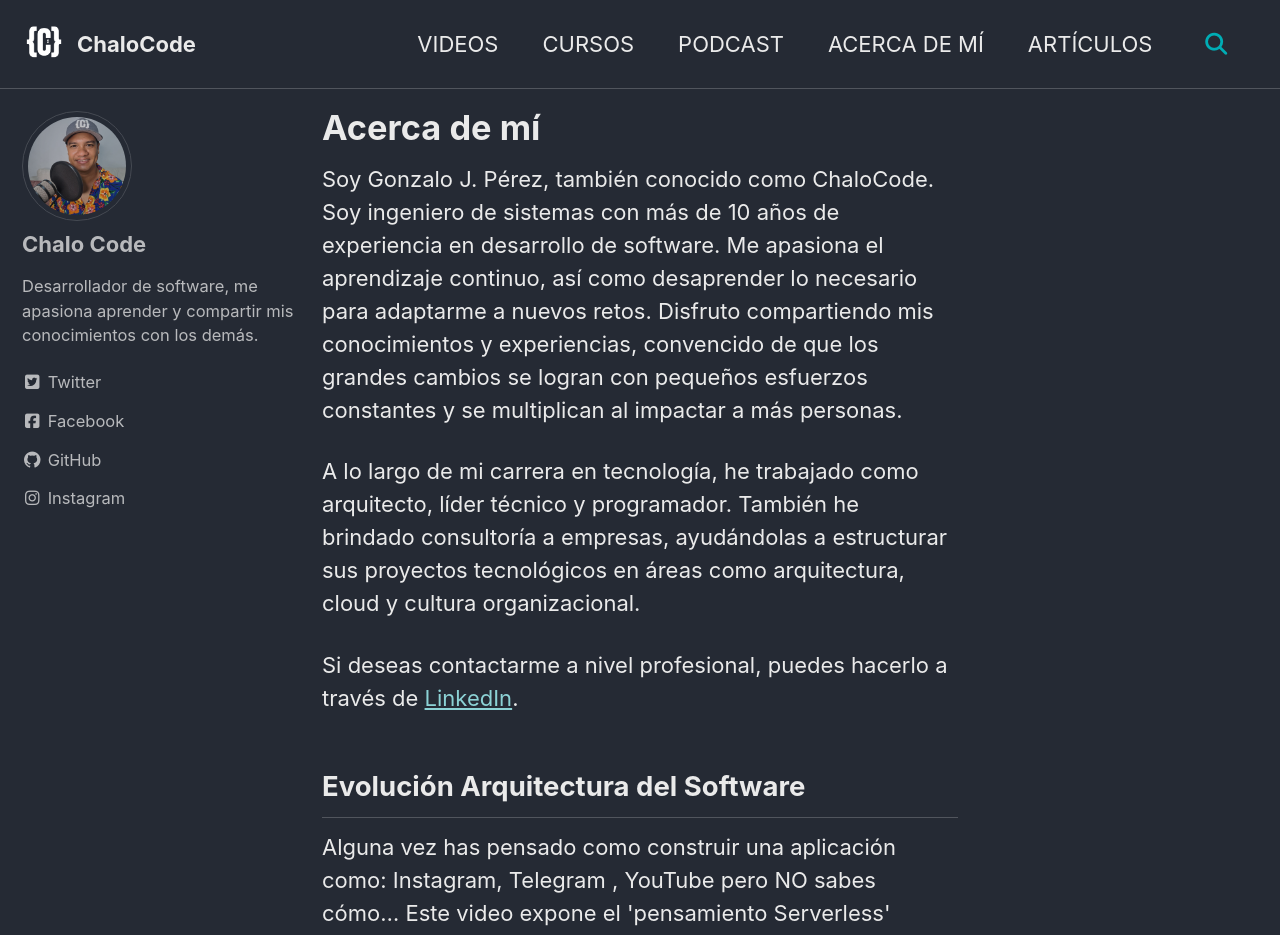
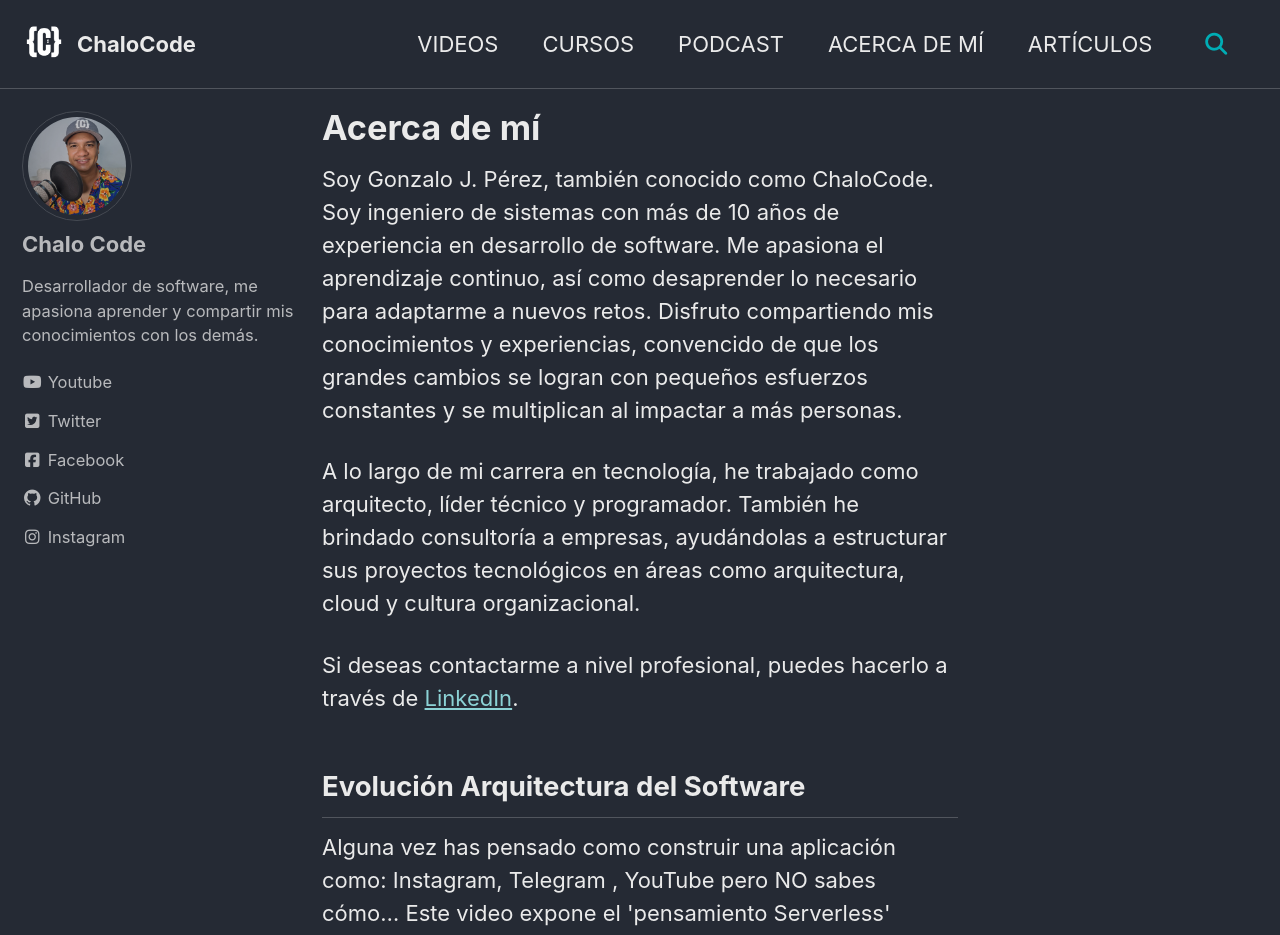
Before and after one commit to ChaloCode/ChaloCode.github.io, a Jekyll site: the page built from _pages/about.md, in a window 1280 px wide. Shown: the top 935 px of the page. Built offline with Jekyll 4.4.1, drawn with Linux system fonts in a browser that asks for light colours; cached includes are drawn as plain includes.

Commit message:
Added to YouTube social links on about me page.

```diff
--- a/_config.yml
+++ b/_config.yml
@@ -126,6 +126,9 @@ author:
     - label: "Website"
       icon: "fas fa-fw fa-link"
       # url: "https://chalocode.dev"
+    - label: "Youtube"
+      icon: "fab fa-fw fa-youtube"
+      url: "https://youtube.com/@chalocode"
     - label: "Twitter"
       icon: "fab fa-fw fa-twitter-square"
       url: "https://twitter.com/chalocode"
```
